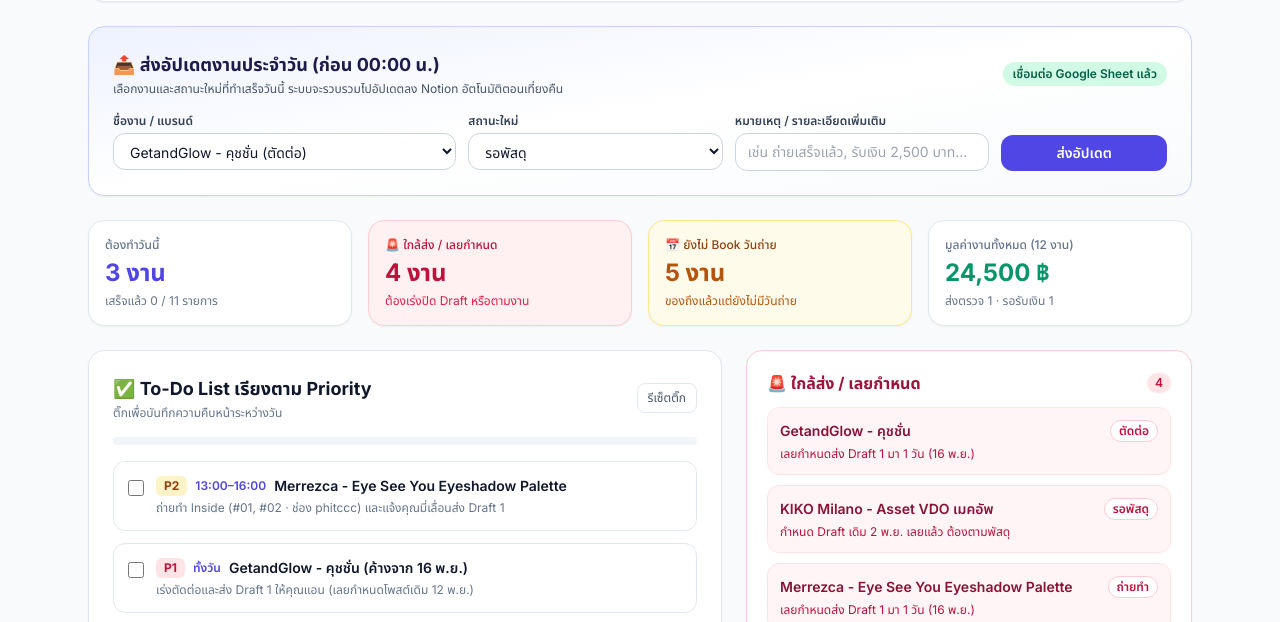
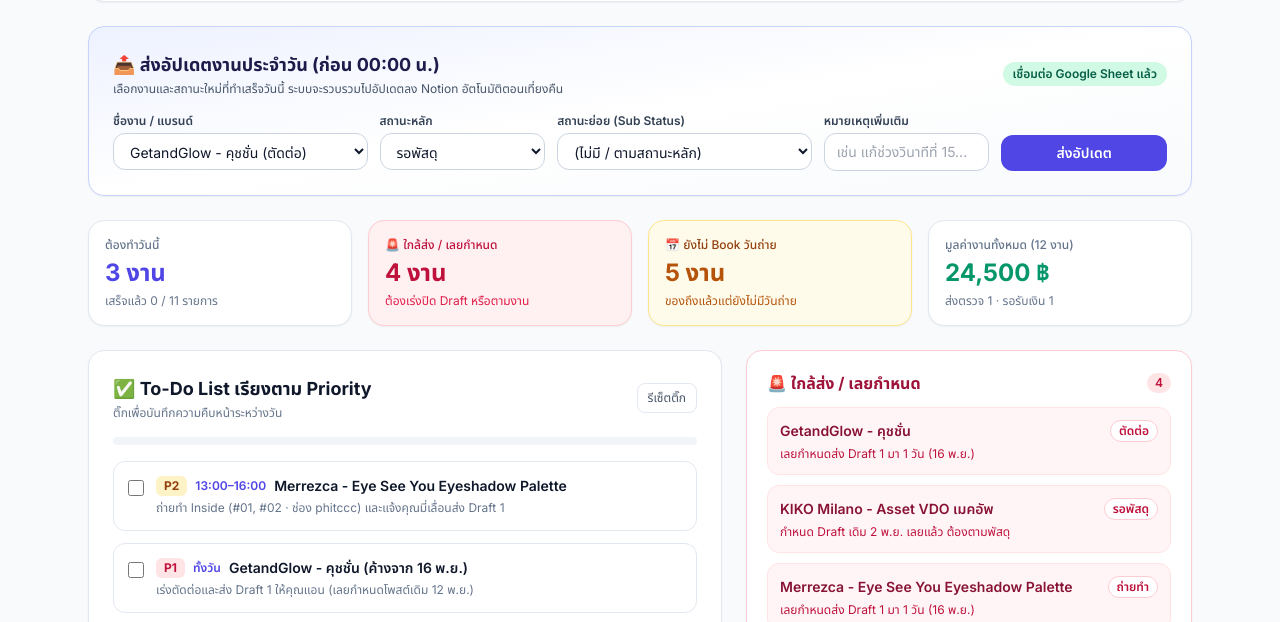
Before and after one commit to Natchapon63/Tomorrow_plan, a plain HTML site: page index.html in a window 1280 px wide. Shown: the part 170-792 px from the top of the page. Drawn offline with nearby package versions, Linux system fonts and the light colour scheme.

Commit message:
feat: add Sub Status support to update form, Apps Script, and test runner

```diff
--- a/index.html
+++ b/index.html
@@ -56,13 +56,13 @@
         </span>
       </div>
 
-      <form id="update-form" class="grid grid-cols-1 md:grid-cols-12 gap-3">
-        <div class="md:col-span-4">
+      <form id="update-form" class="grid grid-cols-1 sm:grid-cols-2 lg:grid-cols-12 gap-3">
+        <div class="sm:col-span-2 lg:col-span-3">
           <label for="update-job" class="block text-xs font-semibold text-slate-700 mb-1">ชื่องาน / แบรนด์</label>
           <select id="update-job" class="w-full px-3 py-2 text-sm rounded-xl border border-slate-300 bg-white focus:outline-none focus:ring-2 focus:ring-indigo-500"></select>
         </div>
-        <div class="md:col-span-3">
-          <label for="update-status" class="block text-xs font-semibold text-slate-700 mb-1">สถานะใหม่</label>
+        <div class="sm:col-span-1 lg:col-span-2">
+          <label for="update-status" class="block text-xs font-semibold text-slate-700 mb-1">สถานะหลัก</label>
           <select id="update-status" class="w-full px-3 py-2 text-sm rounded-xl border border-slate-300 bg-white focus:outline-none focus:ring-2 focus:ring-indigo-500">
             <option value="รอพัสดุ">รอพัสดุ</option>
             <option value="ตรวจ Script">ตรวจ Script</option>
@@ -74,12 +74,28 @@
             <option value="จบงาน">จบงาน (รับเงิน &amp; ตรวจสลิปแล้ว)</option>
           </select>
         </div>
-        <div class="md:col-span-3">
-          <label for="update-note" class="block text-xs font-semibold text-slate-700 mb-1">หมายเหตุ / รายละเอียดเพิ่มเติม</label>
-          <input id="update-note" type="text" placeholder="เช่น ถ่ายเสร็จแล้ว, รับเงิน 2,500 บาท..."
+        <div class="sm:col-span-1 lg:col-span-3">
+          <label for="update-sub-status" class="block text-xs font-semibold text-slate-700 mb-1">สถานะย่อย (Sub Status)</label>
+          <select id="update-sub-status" class="w-full px-3 py-2 text-sm rounded-xl border border-slate-300 bg-white focus:outline-none focus:ring-2 focus:ring-indigo-500">
+            <option value="">(ไม่มี / ตามสถานะหลัก)</option>
+            <option value="ส่ง Draft 1 (รอตรวจ)">ส่ง Draft 1 (รอตรวจ)</option>
+            <option value="แบรนด์ขอแก้ (รอบ 1)">แบรนด์ขอแก้ (รอบ 1)</option>
+            <option value="กำลังแก้ Draft (รอบ 1)">กำลังแก้ Draft (รอบ 1)</option>
+            <option value="แบรนด์ขอแก้ (รอบ 2)">แบรนด์ขอแก้ (รอบ 2)</option>
+            <option value="กำลังแก้ Draft (รอบ 2)">กำลังแก้ Draft (รอบ 2)</option>
+            <option value="แบรนด์ขอแก้ (รอบ 3)">แบรนด์ขอแก้ (รอบ 3)</option>
+            <option value="กำลังแก้ Draft (รอบ 3)">กำลังแก้ Draft (รอบ 3)</option>
+            <option value="ถ่ายเพิ่ม">ถ่ายเพิ่ม</option>
+            <option value="Draft ผ่านแล้ว (รอโพสต์)">Draft ผ่านแล้ว (รอโพสต์)</option>
+            <option value="รอเอกสาร/สลิปภาษี">รอเอกสาร/สลิปภาษี</option>
+          </select>
+        </div>
+        <div class="sm:col-span-2 lg:col-span-2">
+          <label for="update-note" class="block text-xs font-semibold text-slate-700 mb-1">หมายเหตุเพิ่มเติม</label>
+          <input id="update-note" type="text" placeholder="เช่น แก้ช่วงวินาทีที่ 15..."
                  class="w-full px-3 py-2 text-sm rounded-xl border border-slate-300 bg-white focus:outline-none focus:ring-2 focus:ring-indigo-500" />
         </div>
-        <div class="md:col-span-2 flex items-end">
+        <div class="sm:col-span-2 lg:col-span-2 flex items-end">
           <button type="submit" id="submit-update-btn"
                   class="w-full px-4 py-2 rounded-xl bg-indigo-600 text-white text-sm font-semibold hover:bg-indigo-700 transition">
             ส่งอัปเดต
@@ -586,6 +602,7 @@
             <span class="font-semibold text-slate-900">${u.jobName}</span>
             <span class="mx-1 text-slate-400">→</span>
             <span class="font-semibold text-indigo-700">${u.newStatus}</span>
+            ${u.subStatus ? `<span class="ml-1 px-1.5 py-0.5 rounded text-[11px] bg-indigo-50 text-indigo-800 font-medium border border-indigo-100">(${u.subStatus})</span>` : ''}
             ${u.note ? `<span class="text-slate-500">· ${u.note}</span>` : ''}
           </div>
           <span class="text-slate-400">${u.synced ? 'ส่งเข้า Sheet แล้ว' : 'บันทึกในเครื่อง (รอ Endpoint)'}</span>
@@ -597,6 +614,7 @@
       e.preventDefault();
       const jobId = document.getElementById('update-job').value;
       const newStatus = document.getElementById('update-status').value;
+      const subStatus = document.getElementById('update-sub-status').value;
       const note = document.getElementById('update-note').value.trim();
       const job = JOBS.find((j) => j.id === jobId);
       const feedback = document.getElementById('update-feedback');
@@ -605,6 +623,7 @@
         jobName: job ? job.name : jobId,
         notionPageId: jobId,
         newStatus,
+        subStatus,
         note,
         timestamp: new Date().toISOString()
       };
@@ -652,15 +671,17 @@
       pendingUpdates.unshift({ ...payload, synced });
       savePendingUpdates();
       renderPendingUpdates();
+      document.getElementById('update-sub-status').value = '';
       document.getElementById('update-note').value = '';
 
+      const statusDisplay = payload.subStatus ? `${payload.newStatus} (${payload.subStatus})` : payload.newStatus;
       feedback.classList.remove('hidden');
       if (synced) {
         feedback.className = 'text-xs font-medium px-3.5 py-2.5 rounded-xl bg-emerald-50 text-emerald-800 border border-emerald-200';
-        feedback.textContent = `ส่งอัปเดต "${payload.jobName} → ${newStatus}" เข้า Google Sheet เรียบร้อยแล้ว ระบบจะซิงก์ลง Notion ตอน 00:00 น.`;
+        feedback.textContent = `ส่งอัปเดต "${payload.jobName} → ${statusDisplay}" เข้า Google Sheet เรียบร้อยแล้ว ระบบจะซิงก์ลง Notion ตอน 00:00 น.`;
       } else {
         feedback.className = 'text-xs font-medium px-3.5 py-2.5 rounded-xl bg-amber-50 text-amber-800 border border-amber-200';
-        feedback.textContent = `บันทึก "${payload.jobName} → ${newStatus}" ในเครื่องแล้ว (รอตั้งค่า UPDATE_ENDPOINT_URL เพื่อส่งเข้า Google Sheet อัตโนมัติ)`;
+        feedback.textContent = `บันทึก "${payload.jobName} → ${statusDisplay}" ในเครื่องแล้ว (รอตั้งค่า UPDATE_ENDPOINT_URL เพื่อส่งเข้า Google Sheet อัตโนมัติ)`;
       }
     });
 
```
Also changed, not shown: 2 other files.
